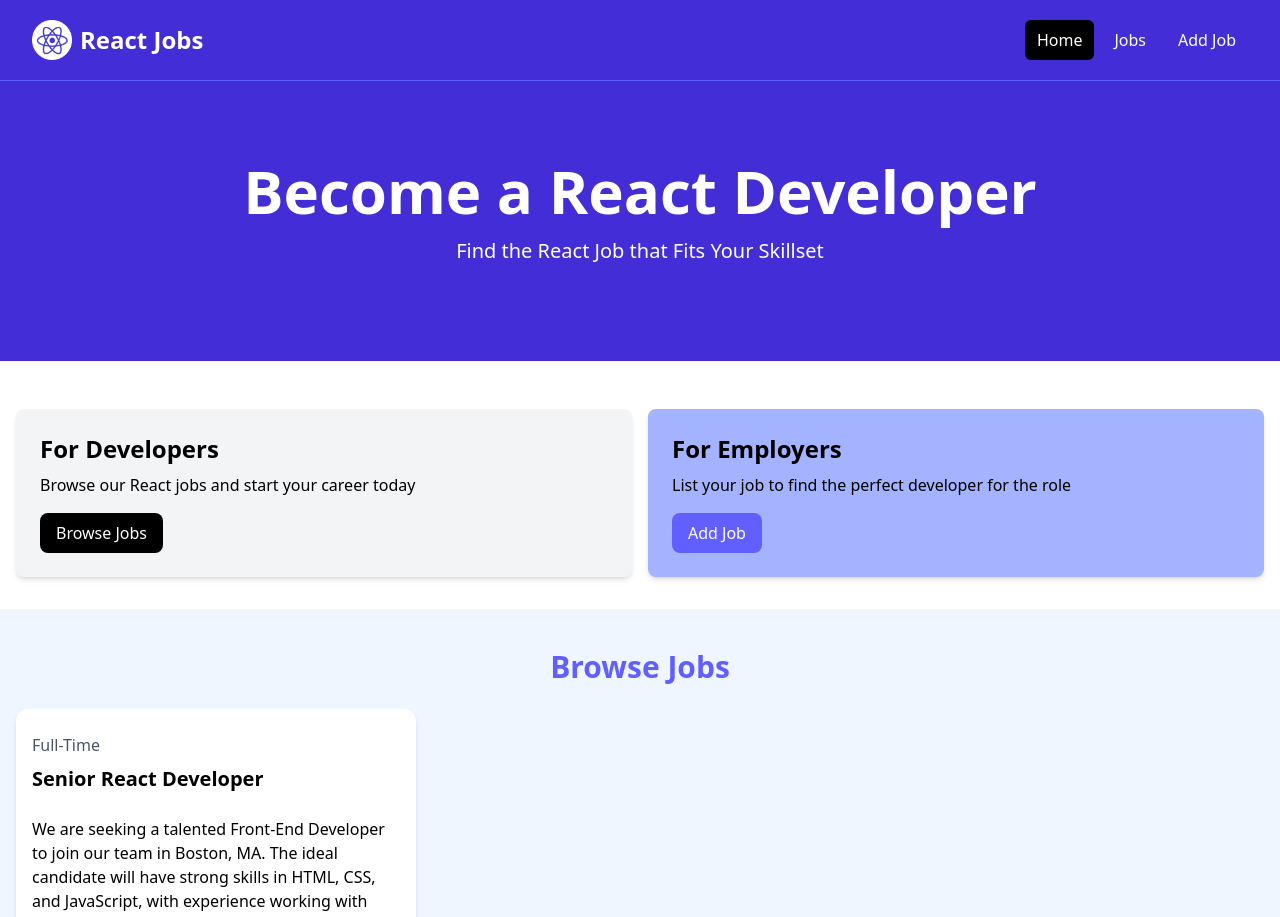
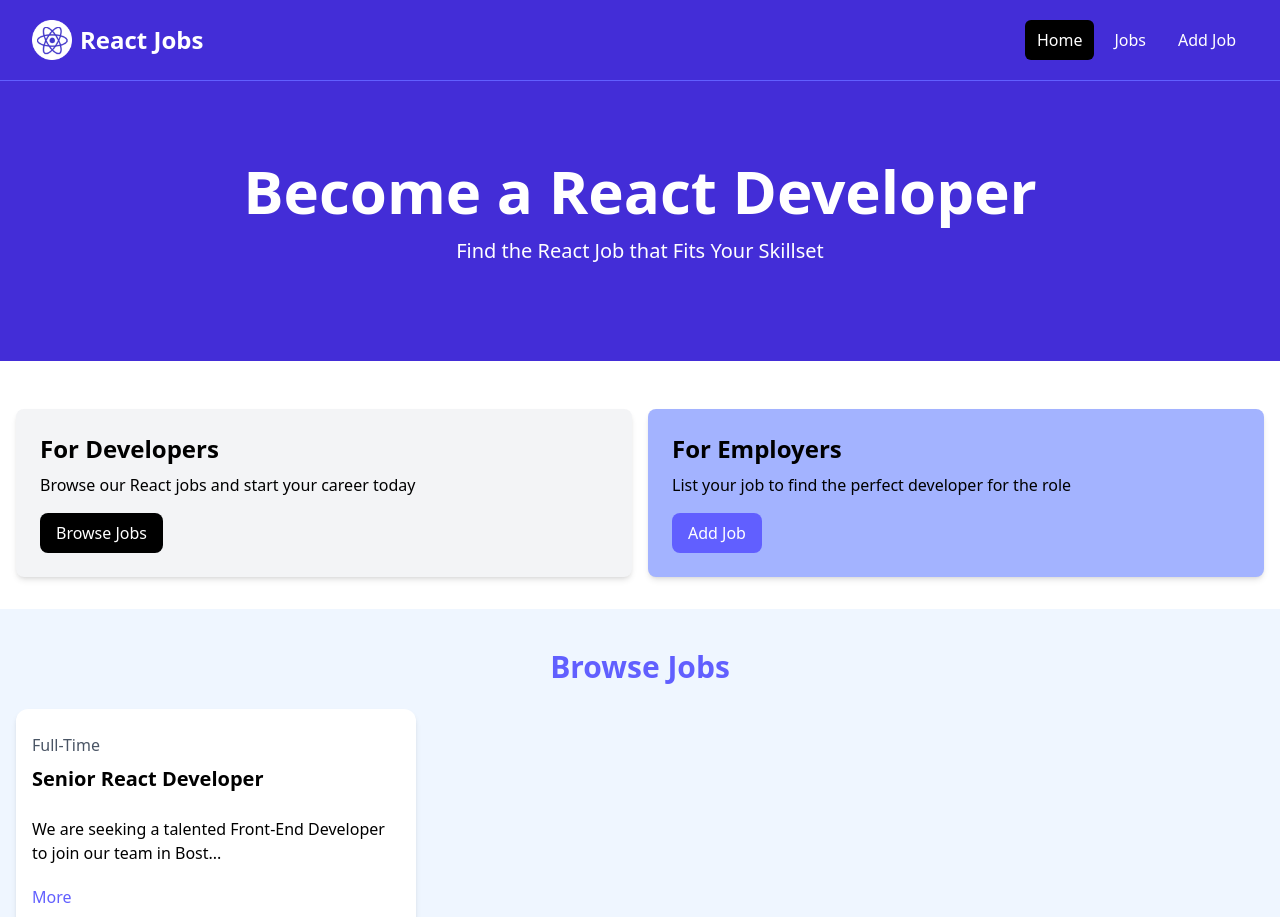
Before and after one commit to ChanceAgora/react-job-site-practice, a React (Vite) app: page / in a window 1280 px wide. Shown: the top 917 px of the page. Built offline with nearby package versions, Linux system fonts and the light colour scheme.

Commit message:
Add Toggle to Show More/Less of Job Descriptions in JobListing.tsx

```diff
--- a/src/components/JobListing.tsx
+++ b/src/components/JobListing.tsx
@@ -1,4 +1,14 @@
+import { useState } from "react";
+
 function JobListing({job}) {
+  const [showFullDescription, setShowFullDescription] = useState(false);
+  let description = job.description;
+
+  if (showFullDescription)
+    description = job.description;
+  else
+    description = job.description.substring(0, 70) + "...";
+
   return (
     <div className="grid grid-cols-1 md:grid-cols-3 gap-6">
       <div className="bg-white rounded-xl shadow-md relative">
@@ -8,7 +18,10 @@
             <h3 className="text-xl font-bold">{job.title}</h3>
           </div>
 
-          <div className="mb-5">{job.description}</div>
+          <div className="mb-5">{description}</div>
+          <button onClick={() => setShowFullDescription((prevState) => !prevState)
+            } className="text-indigo-500 mb-5 hover:text-indigo-600">
+          {showFullDescription ? "Less" : "More"}</button>
 
           <h3 className="text-indigo-500 mb-2">{job.salary}</h3>
 
--- a/src/components/ViewAllJobs.tsx
+++ b/src/components/ViewAllJobs.tsx
@@ -2,9 +2,9 @@
   return (
     <section className="m-auto max-w-lg my-10 px-6">
       <a
-        href="jobs.html"
-        className="block bg-black text-white text-center py-4 px-6 rounded-xl hover:bg-gray-700"
-        >View All Jobs</a
+        href="/jobs"
+        className="block bg-black text-white text-center py-4 px-6 rounded-xl hover:bg-gray-700">
+        View All Jobs</a
       >
     </section>
   )
```
